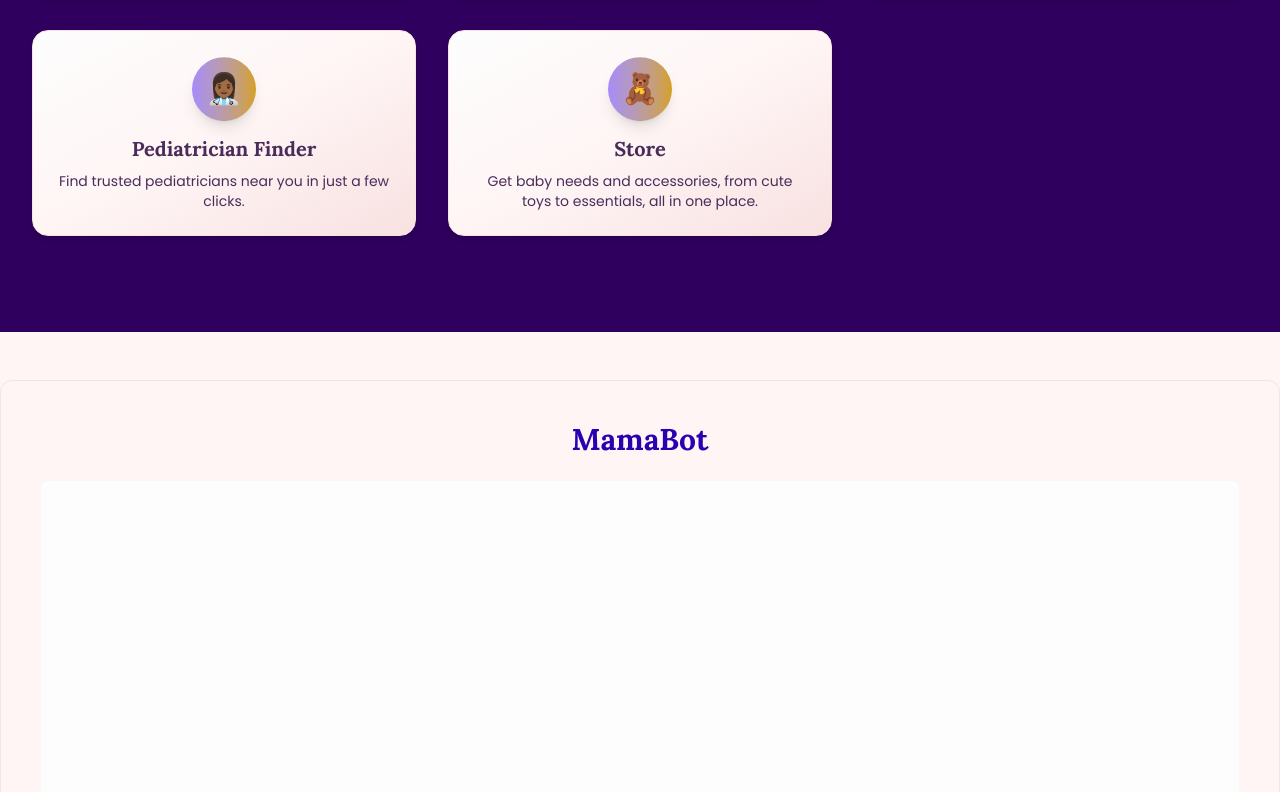
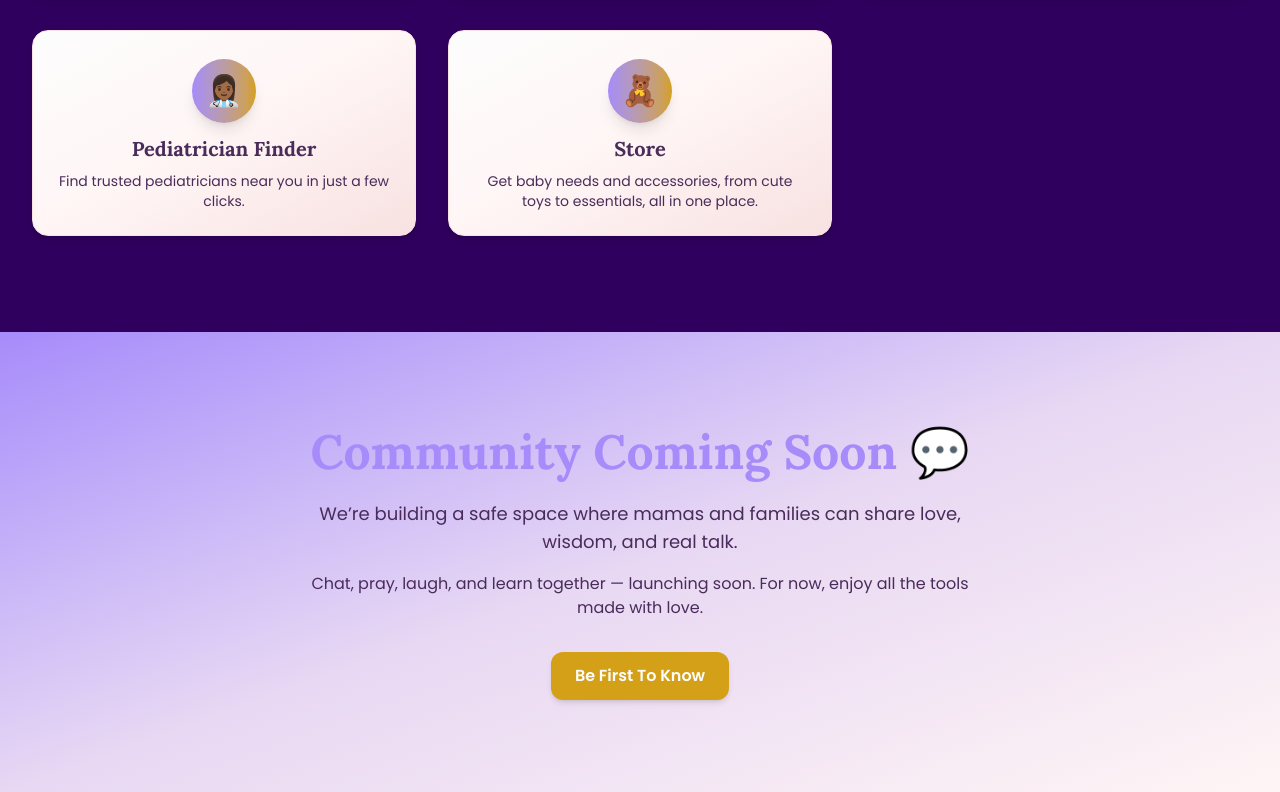
Before and after one commit to tejHacks/mamacare-latest, a React (Vite) app: page / in a window 1280 px wide. Shown: the part 2008-2800 px from the top of the page. Built offline with nearby package versions, Linux system fonts and the light colour scheme.

Commit message:
latest dev

```diff
--- a/src/App.jsx
+++ b/src/App.jsx
@@ -61,7 +61,7 @@ import { Routes, Route } from "react-router-dom";
 import Navbar from "./components/Navbar";
 import Hero from "./components/Hero";
 import Features from "./components/Features";
-// import Community from "./components/Community";
+import Community from "./components/Community";
 import Chatbot from "./components/Chatbot";
 import CTA from "./components/CTA";
 import Footer from "./components/Footer";
@@ -100,7 +100,7 @@ function App() {
               <Navbar />
               <div id="hero"><Hero /></div>
               <div id="features"><Features /></div>
-              {/* <div id="community"><Community /></div> */}
+              <div id="community"><Community /></div>
               <div id="chatbot"><Chatbot /></div>
               <CTA />
               <div id="footer"><Footer /></div>
--- a/src/components/Community.jsx
+++ b/src/components/Community.jsx
@@ -1,23 +1,116 @@
+import { useState } from "react";
+import { motion, AnimatePresence } from "framer-motion";
+
 export default function Community() {
+  const [isModalOpen, setIsModalOpen] = useState(false);
+  const [email, setEmail] = useState("");
+  const [message, setMessage] = useState("");
+  const [isSubmitting, setIsSubmitting] = useState(false);
+
+  const handleSubmit = (e) => {
+    e.preventDefault();
+    setIsSubmitting(true);
+    setMessage("");
+
+    // Dummy submission: log email to console, no backend call
+    console.log("Community signup email:", email);
+
+    // Simulate success after 1s
+    setTimeout(() => {
+      setMessage("Thanks, mama! We'll let you know when the community launches! 💜");
+      setEmail("");
+      setIsSubmitting(false);
+    }, 1000);
+  };
+
   return (
-    <section className="py-24 px-6 bg-gradient-to-br from-blue-50 via-blue-100 to-blue-200 text-blue-900">
+    <motion.section
+      initial={{ opacity: 0, y: 50 }}
+      animate={{ opacity: 1, y: 0 }}
+      transition={{ duration: 1 }}
+      className="py-24 px-6 bg-gradient-to-br from-[#A78BFA] via-[#E8D8F3] to-[#FFF5F5] text-[#4A2C5A] max-w-full overflow-x-hidden"
+    >
       <div className="max-w-5xl mx-auto text-center">
-        <h2 className="text-4xl md:text-5xl font-extrabold mb-6 bg-gradient-to-r from-blue-700 to-blue-500 bg-clip-text text-transparent">
+        <h2 className="text-4xl md:text-5xl font-lora font-extrabold mb-6 text-[#A78BFA]">
           Community Coming Soon 💬
         </h2>
-        <p className="text-blue-700 text-lg max-w-2xl mx-auto mb-4">
+        <p className="text-[#4A2C5A] font-poppins text-lg max-w-2xl mx-auto mb-4">
           We’re building a safe space where mamas and families can share love, wisdom, and real talk.
         </p>
-        <p className="text-blue-600 text-base max-w-2xl mx-auto mb-8">
+        <p className="text-[#4A2C5A] font-poppins text-base max-w-2xl mx-auto mb-8">
           Chat, pray, laugh, and learn together — launching soon. For now, enjoy all the tools made with love.
         </p>
-        <a
-          href="/auth.html"
-          className="inline-block bg-blue-600 hover:bg-blue-700 text-white font-semibold px-6 py-3 rounded-xl shadow-md transition-all duration-300"
+        <motion.button
+          onClick={() => setIsModalOpen(true)}
+          className="inline-block bg-[#D4A017] hover:bg-[#E8B923] text-[#FDFDFD] font-poppins-bold px-6 py-3 rounded-xl shadow-md transition-all duration-300"
+          whileHover={{ scale: 1.05 }}
+          whileTap={{ scale: 0.95 }}
         >
           Be First To Know
-        </a>
+        </motion.button>
       </div>
-    </section>
+
+      <AnimatePresence>
+        {isModalOpen && (
+          <motion.div
+            initial={{ opacity: 0 }}
+            animate={{ opacity: 1 }}
+            exit={{ opacity: 0 }}
+            className="fixed inset-0 bg-black bg-opacity-50 flex items-center justify-center z-50"
+          >
+            <motion.div
+              initial={{ scale: 0.8, y: 50 }}
+              animate={{ scale: 1, y: 0 }}
+              exit={{ scale: 0.8, y: 50 }}
+              className="bg-[#FDFDFD] p-6 rounded-lg max-w-md w-full mx-4 border-2 border-[#A78BFA] shadow-lg"
+            >
+              <h3 className="text-2xl font-lora text-[#A78BFA] mb-4 text-center">
+                Join the MamaCare Community
+              </h3>
+              <p className="text-[#4A2C5A] font-poppins text-center mb-4">
+                Drop your email, mama, and we’ll ping you when the community launches! 💜
+              </p>
+              <form onSubmit={handleSubmit}>
+                <input
+                  type="email"
+                  value={email}
+                  onChange={(e) => setEmail(e.target.value)}
+                  placeholder="Your email"
+                  className="w-full p-3 mb-4 border-2 border-[#A78BFA] rounded-lg font-poppins text-[#4A2C5A] focus:outline-none focus:ring-2 focus:ring-[#E8D8F3]"
+                  required
+                />
+                <div className="flex justify-between">
+                  <motion.button
+                    type="submit"
+                    disabled={isSubmitting}
+                    className={`bg-[#D4A017] hover:bg-[#E8B923] text-[#FDFDFD] font-poppins-bold px-6 py-3 rounded-lg w-full mr-2 ${
+                      isSubmitting ? "opacity-50 cursor-not-allowed" : ""
+                    }`}
+                    whileHover={{ scale: isSubmitting ? 1 : 1.05 }}
+                    whileTap={{ scale: isSubmitting ? 1 : 0.95 }}
+                  >
+                    {isSubmitting ? "Submitting..." : "Sign Up"}
+                  </motion.button>
+                  <motion.button
+                    type="button"
+                    onClick={() => setIsModalOpen(false)}
+                    className="bg-[#A78BFA] hover:bg-[#8B5CF6] text-[#FDFDFD] font-poppins-bold px-6 py-3 rounded-lg w-full ml-2"
+                    whileHover={{ scale: 1.05 }}
+                    whileTap={{ scale: 0.95 }}
+                  >
+                    Cancel
+                  </motion.button>
+                </div>
+              </form>
+              {message && (
+                <p className={`mt-4 text-center font-poppins ${message.includes("Thanks") ? "text-[#A78BFA]" : "text-red-500"}`}>
+                  {message}
+                </p>
+              )}
+            </motion.div>
+          </motion.div>
+        )}
+      </AnimatePresence>
+    </motion.section>
   );
 }
```
